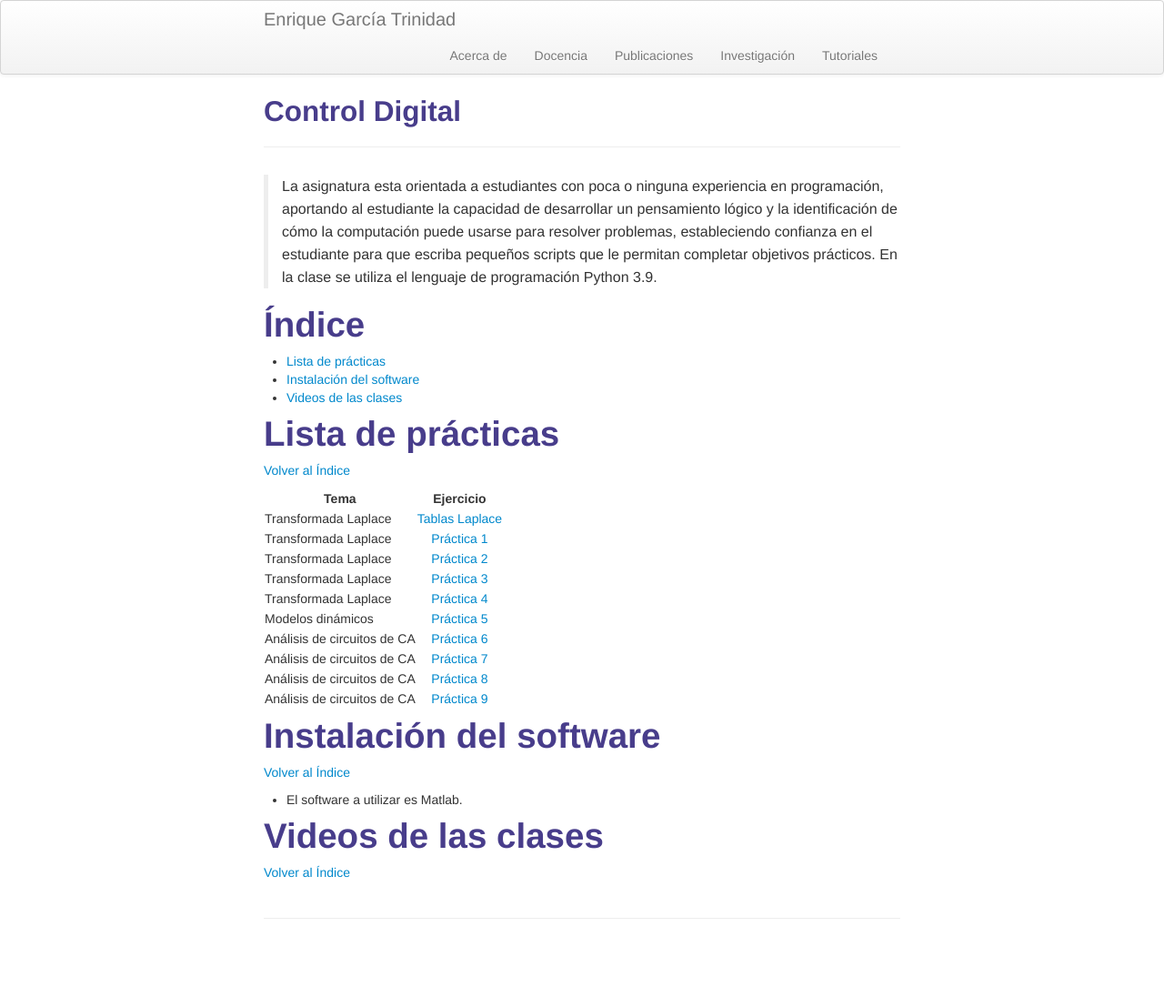
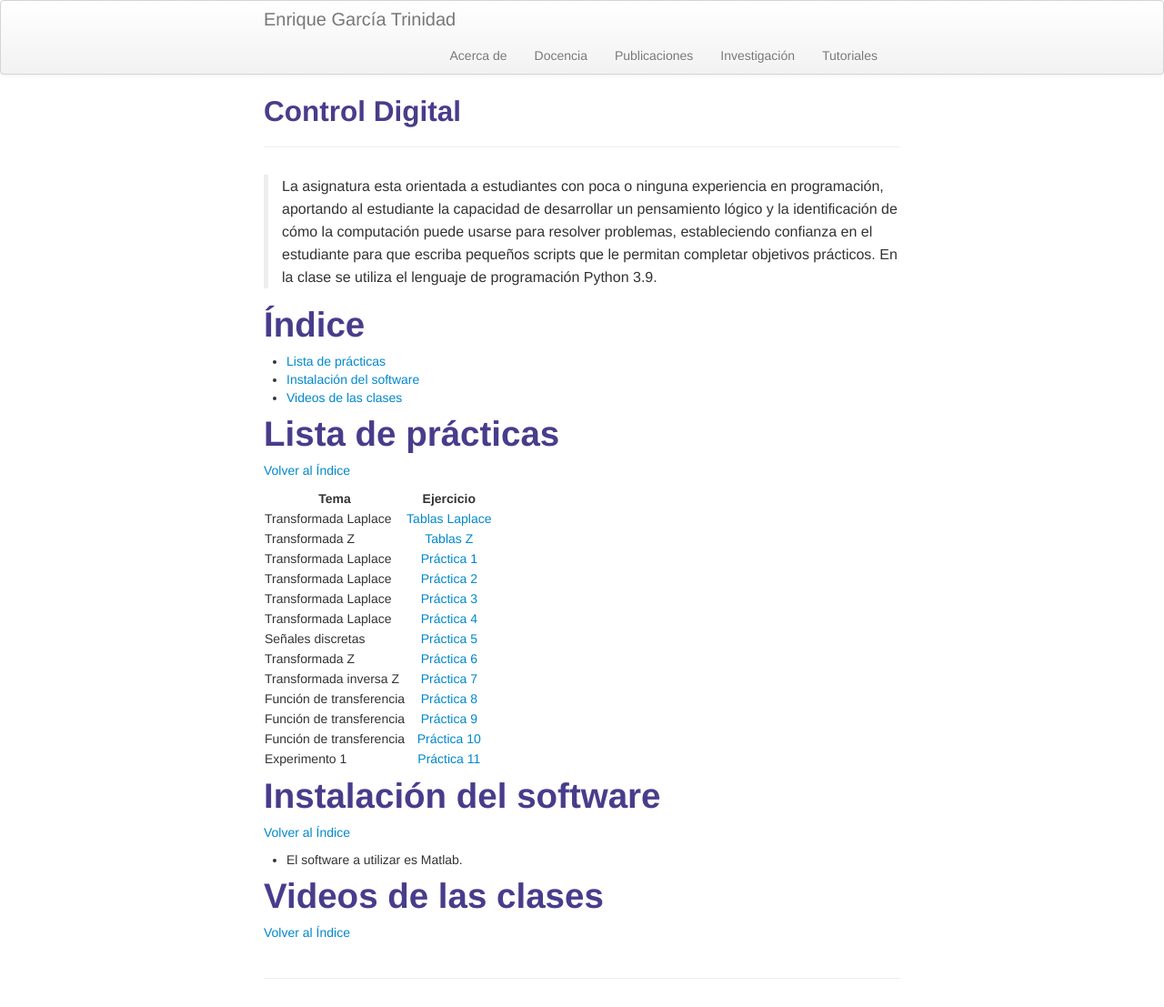
Before and after one commit to enriGarcia/enriGarcia.github.io, a Jekyll site: the page built from pages/teaching/ctrlDig.md, in a window 1280 px wide. Shown: the whole page at 91% size. Built offline with Jekyll 4.4.1, drawn with Linux system fonts in a browser that asks for light colours; before the commit the page ends 1041 px from its top, so only the background shows below that.

Commit message:
z trans update

```diff
--- a/pages/teaching/ctrlDig.md
+++ b/pages/teaching/ctrlDig.md
@@ -17,15 +17,18 @@ description: Listado de prácticas
 |Tema                         |Ejercicio       |
 |-----------------------------|:--------------:|
 |Transformada Laplace         |[Tablas Laplace]({{ BASE_PATH}}/pages/assignments/laplace_tables.pdf)|
+|Transformada Z               |[Tablas Z      ]({{ BASE_PATH}}/pages/assignments/z_tables.pdf)|
 |Transformada Laplace         |[Práctica 1    ]({{ BASE_PATH}}/pages/assignments/ctrldig_ex_01.pdf)|
 |Transformada Laplace         |[Práctica 2    ]({{ BASE_PATH}}/pages/assignments/ctrldig_ex_02.pdf)|
 |Transformada Laplace         |[Práctica 3    ]({{ BASE_PATH}}/pages/assignments/ctrldig_ex_03.pdf)|
 |Transformada Laplace         |[Práctica 4    ]({{ BASE_PATH}}/pages/assignments/ctrldig_ex_04.pdf)|
-|Modelos dinámicos            |[Práctica 5    ]({{ BASE_PATH}}/pages/assignments/ctrldig_ex_05.pdf)|
-|Análisis de circuitos de CA  |[Práctica 6    ]({{ BASE_PATH}}/pages/assignments/ctrldig_ex_06.pdf)|
-|Análisis de circuitos de CA  |[Práctica 7    ]({{ BASE_PATH}}/pages/assignments/ctrldig_ex_07.pdf)|
-|Análisis de circuitos de CA  |[Práctica 8    ]({{ BASE_PATH}}/pages/assignments/ctrldig_ex_08.pdf)|
-|Análisis de circuitos de CA  |[Práctica 9    ]({{ BASE_PATH}}/pages/assignments/ctrldig_ex_09.pdf)|
+|Señales discretas            |[Práctica 5    ]({{ BASE_PATH}}/pages/assignments/ctrldig_ex_05.pdf)|
+|Transformada Z               |[Práctica 6    ]({{ BASE_PATH}}/pages/assignments/ctrldig_ex_06.pdf)|
+|Transformada inversa Z       |[Práctica 7    ]({{ BASE_PATH}}/pages/assignments/ctrldig_ex_07.pdf)|
+|Función de transferencia     |[Práctica 8    ]({{ BASE_PATH}}/pages/assignments/ctrldig_ex_08.pdf)|
+|Función de transferencia     |[Práctica 9    ]({{ BASE_PATH}}/pages/assignments/ctrldig_ex_09.pdf)|
+|Función de transferencia     |[Práctica 10   ]({{ BASE_PATH}}/pages/assignments/ctrldig_ex_10.pdf)|
+|Experimento 1                |[Práctica 11   ]({{ BASE_PATH}}/pages/assignments/ctrldig_ex_11.pdf)|
 
 
 # Instalación del software
```
Also changed, not shown: 20 other files.
